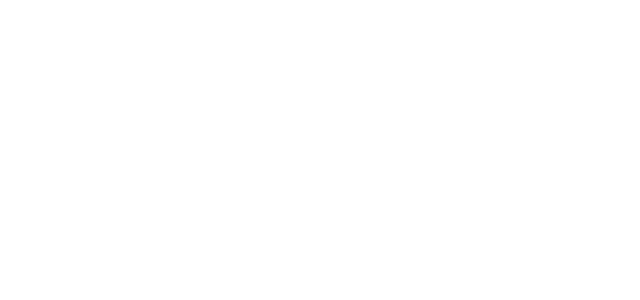
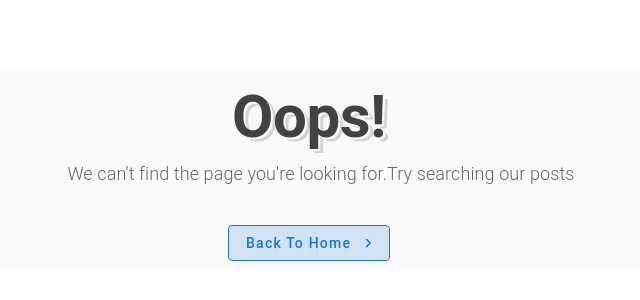
Before and after one commit to mohamadresaaa/jraw-web-app, a Vue app: page /404 in a window 1280 px wide. Shown: the part 230-530 px from the top of the page, without its empty margins (331-971 px from the left). Built offline with nearby package versions, Linux system fonts and the light colour scheme; a small style sheet from the web is missing.

Commit message:
error page

```diff
--- a/src/router/index.js
+++ b/src/router/index.js
@@ -59,6 +59,19 @@
         component: () => import("../views/Dashboard.vue")
       }
     ]
+  },
+  {
+    path: "/404",
+    component: () => import("../views/ErrorPage.vue"),
+    props: {
+      title: "Oops!",
+      message: "We can't find the page you're looking for.Try searching our posts",
+      color: "secondary"
+    }
+  },
+  {
+    path: "*",
+    redirect: "/404"
   }
 ]
 
--- /dev/null
+++ b/src/views/errorPage.vue
@@ -0,0 +1,55 @@
+<template>
+  <v-app>
+    <v-container fluid fill-height>
+      <v-layout align-center justify-center>
+        <v-flex xs12 sm12 md12>
+          <v-card color="#fafafa" elevation="0">
+            <v-card-text class="text-xs-center text-center">
+              <h1 :class="`error-title ${color}--text display-3 font-weight-bold`">{{ title }}</h1>
+              <blockquote class="blockquote">
+                {{ message }}
+              </blockquote>
+            </v-card-text>
+            <v-card-actions class="mx-5">
+              <v-spacer></v-spacer>
+              <v-btn :to="{ name: 'home' }" color="primary" class="text-capitalize white--text" outlined>
+                <span class="ml-2">back to home</span>
+                <v-icon right>keyboard_arrow_right</v-icon>
+              </v-btn>
+              <v-spacer></v-spacer>
+            </v-card-actions>
+          </v-card>
+        </v-flex>
+      </v-layout>
+    </v-container>
+  </v-app>
+</template>
+
+<style lang="scss">
+  .error-title {
+    color: #333333;
+    text-shadow: 2px 2px 0px #FFFFFF, 5px 4px 0px rgba(0, 0, 0, 0.15);
+  }
+</style>
+
+<script>
+// import BaseBar from "./../../components/bars/BaseBar"
+
+export default {
+  props: {
+    title: {
+      type: String,
+      required: true
+    },
+    message: {
+      type: String,
+      required: true
+    },
+    color: {
+      type: String,
+      required: true
+    }
+  }
+}
+
+</script>
```
